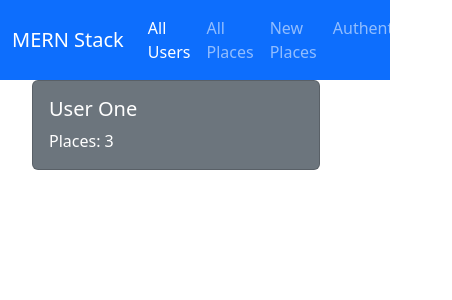
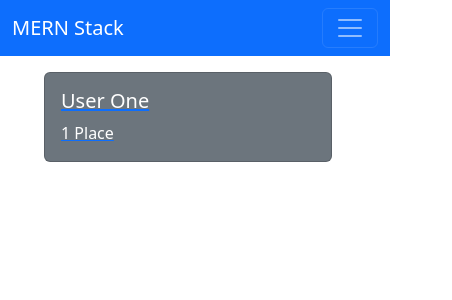
Before and after one commit to sameergopale/mern-stack, a React (Create React App) app: page / in a window 390 px wide. Shown: the top 300 px of the page, 452 px wide, since content can reach past the window. Built offline with nearby package versions, Linux system fonts and the light colour scheme.

Commit message:
feat: default layout and responsive done

```diff
--- a/src/App.js
+++ b/src/App.js
@@ -2,17 +2,18 @@ import { BrowserRouter, Routes, Route, Navigate } from "react-router";
 import AllUsers from "./Users/pages/AllUsers";
 import MyPlace from "./Places/pages/MyPlace";
 import NewPlace from "./Places/pages/NewPlace";
-import Header from "./sharedComponents/Header";
+import DefaultLayout from "./layout/DefaultLayout";
 
 const App = () => {
   return (
     <>
       <BrowserRouter>
-        <Header />
         <Routes>
-          <Route path="/" element={<AllUsers />} />
-          <Route path="/places" element={<MyPlace />} />
-          <Route path="/place/new" element={<NewPlace />} />
+          <Route path="/" element={<DefaultLayout />}>
+            <Route index element={<AllUsers />} />
+            <Route path="/:userId/place" element={<MyPlace />} />
+            <Route path="/place/new" element={<NewPlace />} />
+          </Route>
           <Route path="*" element={<Navigate to="/" />} />
         </Routes>
       </BrowserRouter>
--- a/src/Users/components/UserItem.js
+++ b/src/Users/components/UserItem.js
@@ -1,13 +1,18 @@
 import { Card } from "react-bootstrap";
+import { Link } from "react-router";
 
 const UserItem = ({ id, name, places }) => {
   return (
-    <Card bg="secondary" text="white" style={{ width: "18rem" }}>
-      <Card.Body>
-        <Card.Title>{name}</Card.Title>
-        <Card.Text>Places: {places}</Card.Text>
-      </Card.Body>
-    </Card>
+    <Link to={`/${id}/place`}>
+      <Card bg="secondary" text="white" style={{ width: "18rem" }}>
+        <Card.Body>
+          <Card.Title>{name}</Card.Title>
+          <Card.Text>
+            {places} {places === 1 ? "Place" : "Places"}
+          </Card.Text>
+        </Card.Body>
+      </Card>
+    </Link>
   );
 };
 
--- a/src/Users/pages/AllUsers.js
+++ b/src/Users/pages/AllUsers.js
@@ -3,9 +3,9 @@ import UserList from "../components/UserList";
 const AllUsers = () => {
   const UserData = [
     {
-      id: "u1",
+      id: "u2",
       name: "User One",
-      places: 3,
+      places: 1,
     },
   ];
   return <UserList users={UserData} />;
--- /dev/null
+++ b/src/layout/DefaultLayout.js
@@ -0,0 +1,20 @@
+import { Outlet } from "react-router";
+import Header from "../sharedComponents/Header";
+import { Col, Container, Row } from "react-bootstrap";
+
+const DefaultLayout = () => {
+  return (
+    <>
+      <Header />
+      <Container className="mt-3">
+        <Row>
+          <Col>
+            <Outlet />
+          </Col>
+        </Row>
+      </Container>
+    </>
+  );
+};
+
+export default DefaultLayout;
--- a/src/sharedComponents/Header.js
+++ b/src/sharedComponents/Header.js
@@ -3,15 +3,17 @@ import { NavLink } from "react-router";
 
 const Header = () => {
   return (
-    <Navbar bg="primary" data-bs-theme="dark">
+    <Navbar collapseOnSelect expand="lg" bg="primary" data-bs-theme="dark">
       <Container>
         <Navbar.Brand>MERN Stack</Navbar.Brand>
-        <Nav>
+        <Navbar.Toggle aria-controls="responsive-navbar-nav" />
+        <Navbar.Collapse id="responsive-navbar-nav">
+          <Nav className="ms-auto">
             <NavLink className="nav-link" to="/">
               All Users
             </NavLink>
-          <NavLink className="nav-link" to="/places">
-            All Places
+            <NavLink className="nav-link" to="/u1/place">
+              My Place
             </NavLink>
             <NavLink className="nav-link" to="/place/new">
               New Places
@@ -20,6 +22,7 @@ const Header = () => {
               Authentication
             </NavLink>
           </Nav>
+        </Navbar.Collapse>
       </Container>
     </Navbar>
   );
```
Lines whose indentation alone changed are shown as unchanged.
